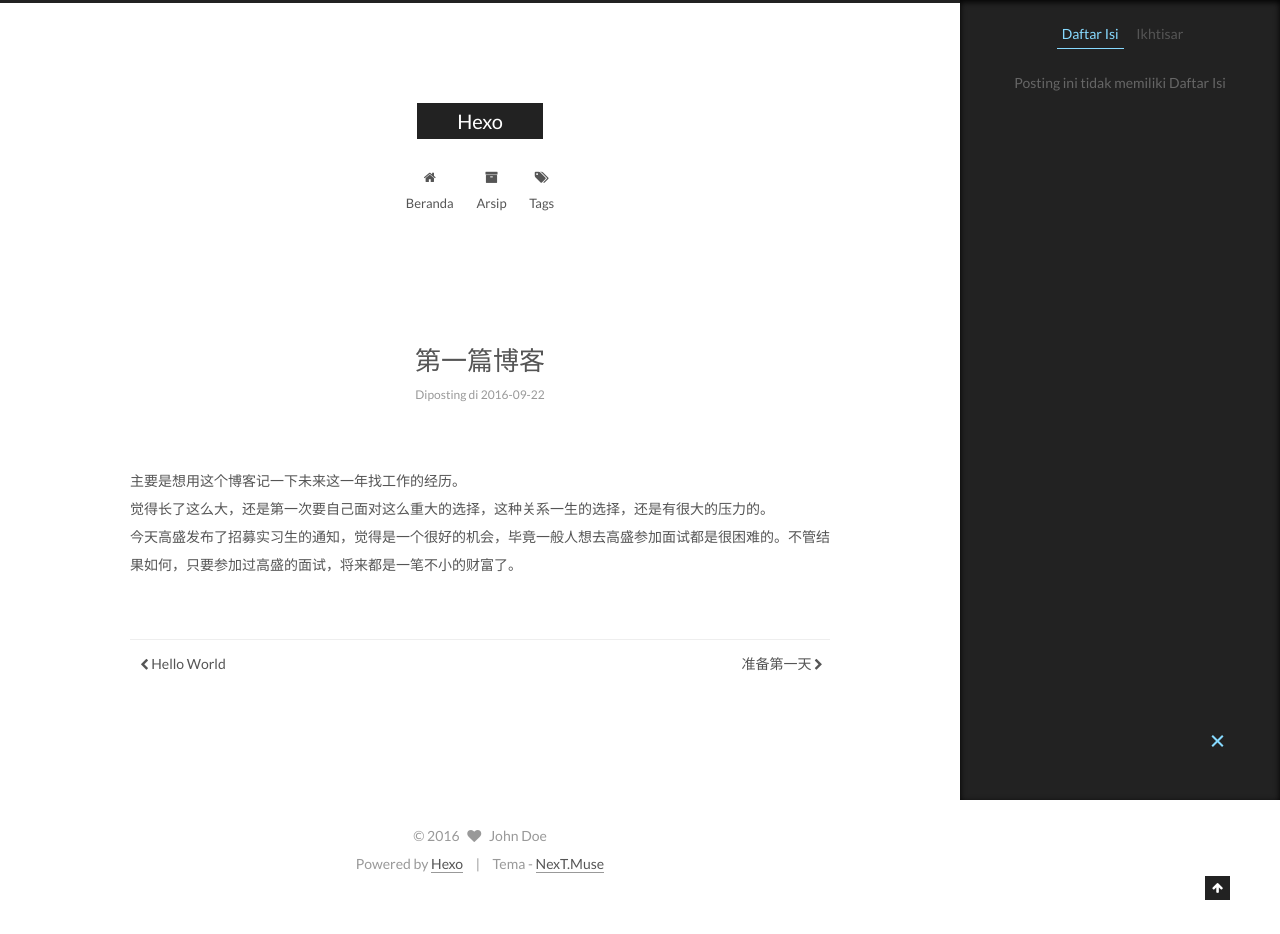
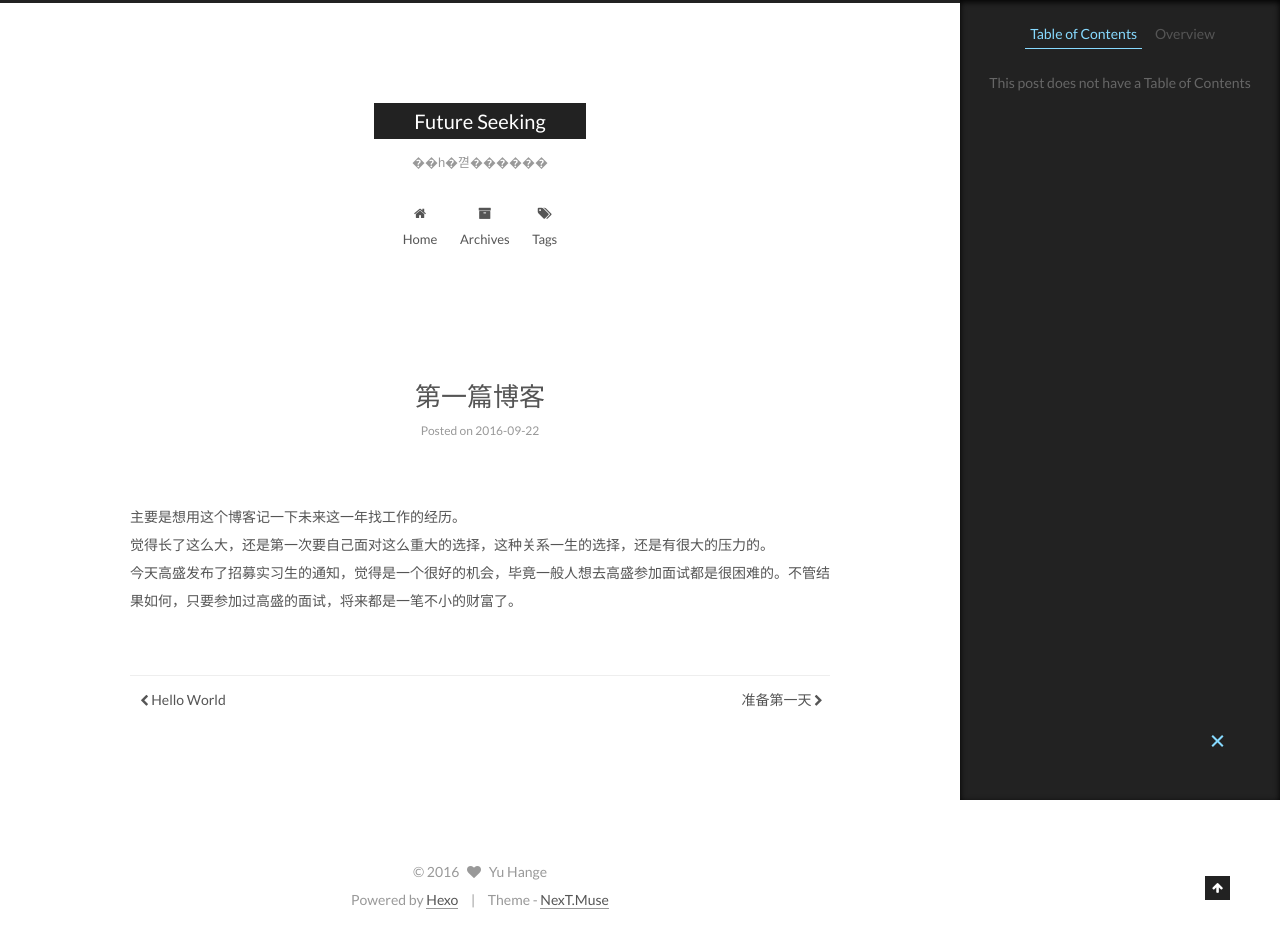
Before and after one commit to yuhange/yuhange.github.io, a plain HTML site: page 2016/09/22/第一篇博客/index.html in a window 1280 px wide. Both pictures are taken after a click on the element 1217 px from the left and 742 px from the top of the page. Before the commit the page ends 898 px from the top, so only its background shows below. Drawn offline with Linux system fonts and the light colour scheme.

Commit message:
Site updated: 2016-09-23 16:21:53

```diff
--- a/2016/09/22/第一篇博客/index.html
+++ b/2016/09/22/第一篇博客/index.html
@@ -88,7 +88,7 @@
 <meta property="og:type" content="article">
 <meta property="og:title" content="第一篇博客">
 <meta property="og:url" content="http://yoursite.com/2016/09/22/第一篇博客/index.html">
-<meta property="og:site_name" content="Hexo">
+<meta property="og:site_name" content="Future Seeking">
 <meta property="og:description" content="主要是想用这个博客记一下未来这一年找工作的经历。觉得长了这么大，还是第一次要自己面对这么重大的选择，这种关系一生的选择，还是有很大的压力的。今天高盛发布了招募实习生的通知，觉得是一个很好的机会，毕竟一般人想去高盛参加面试都是很困难的。不管结果如何，只要参加过高盛的面试，将来都是一笔不小的财富了。">
 <meta property="og:updated_time" content="2016-09-22T14:32:11.396Z">
 <meta name="twitter:card" content="summary">
@@ -106,7 +106,7 @@
     motion: true,
     duoshuo: {
       userId: 0,
-      author: 'Penulis'
+      author: 'Author'
     }
   };
 </script>
@@ -116,7 +116,7 @@
 
   <link rel="canonical" href="http://yoursite.com/2016/09/22/第一篇博客/"/>
 
-  <title> 第一篇博客 | Hexo </title>
+  <title> 第一篇博客 | Future Seeking </title>
 </head>
 
 <body itemscope itemtype="http://schema.org/WebPage" lang="">
@@ -147,11 +147,11 @@
   <div class="custom-logo-site-title">
     <a href="/"  class="brand" rel="start">
       <span class="logo-line-before"><i></i></span>
-      <span class="site-title">Hexo</span>
+      <span class="site-title">Future Seeking</span>
       <span class="logo-line-after"><i></i></span>
     </a>
   </div>
-  <p class="site-subtitle"></p>
+  <p class="site-subtitle">��һ�껻������</p>
 </div>
 
 <div class="site-nav-toggle">
@@ -174,7 +174,7 @@
 
               <i class="menu-item-icon fa fa-fw fa-home"></i> <br />
 
-            Beranda
+            Home
           </a>
         </li>
 
@@ -184,7 +184,7 @@
 
               <i class="menu-item-icon fa fa-fw fa-archive"></i> <br />
 
-            Arsip
+            Archives
           </a>
         </li>
 
@@ -247,7 +247,7 @@
             <span class="post-meta-item-icon">
               <i class="fa fa-calendar-o"></i>
             </span>
-            <span class="post-meta-item-text">Diposting di</span>
+            <span class="post-meta-item-text">Posted on</span>
             <time itemprop="dateCreated" datetime="2016-09-22T22:19:43+08:00" content="2016-09-22">
               2016-09-22
             </time>
@@ -361,10 +361,10 @@
 
         <ul class="sidebar-nav motion-element">
           <li class="sidebar-nav-toc sidebar-nav-active" data-target="post-toc-wrap" >
-            Daftar Isi
+            Table of Contents
           </li>
           <li class="sidebar-nav-overview" data-target="site-overview">
-            Ikhtisar
+            Overview
           </li>
         </ul>
 
@@ -373,15 +373,15 @@
         <div class="site-author motion-element" itemprop="author" itemscope itemtype="http://schema.org/Person">
           <img class="site-author-image" itemprop="image"
                src="/images/avatar.gif"
-               alt="John Doe" />
-          <p class="site-author-name" itemprop="name">John Doe</p>
+               alt="Yu Hange" />
+          <p class="site-author-name" itemprop="name">Yu Hange</p>
           <p class="site-description motion-element" itemprop="description"></p>
         </div>
         <nav class="site-state motion-element">
           <div class="site-state-item site-state-posts">
             <a href="/archives">
               <span class="site-state-item-count">3</span>
-              <span class="site-state-item-name">posting</span>
+              <span class="site-state-item-name">posts</span>
             </a>
           </div>
 
@@ -412,7 +412,7 @@
 
 
 
-              <p class="post-toc-empty">Posting ini tidak memiliki Daftar Isi</p>
+              <p class="post-toc-empty">This post does not have a Table of Contents</p>
 
           </div>
         </section>
@@ -435,7 +435,7 @@
   <span class="with-love">
     <i class="fa fa-heart"></i>
   </span>
-  <span class="author" itemprop="copyrightHolder">John Doe</span>
+  <span class="author" itemprop="copyrightHolder">Yu Hange</span>
 </div>
 
 <div class="powered-by">
@@ -443,7 +443,7 @@
 </div>
 
 <div class="theme-info">
-  Tema -
+  Theme -
   <a class="theme-link" href="https://github.com/iissnan/hexo-theme-next">
     NexT.Muse
   </a>
--- a/css/main.css
+++ b/css/main.css
@@ -1548,7 +1548,7 @@ pre .javascript .function {
   width: 4px;
   height: 4px;
   border-radius: 50%;
-  background: #ffb16b;
+  background: #ff0365;
 }
 .links-of-blogroll {
   font-size: 13px;
```
Also changed, not shown: 2016/09/22/hello-world/index.html (+15 -15 lines), 2016/09/23/准备第一天/index.html (+16 -16 lines), archives/2016/09/index.html (+15 -15 lines), archives/2016/index.html (+15 -15 lines), archives/index.html (+15 -15 lines), index.html (+17 -17 lines).
